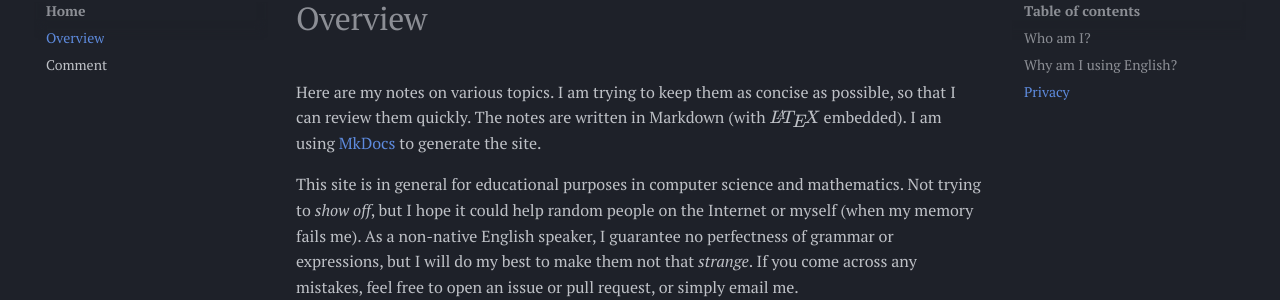
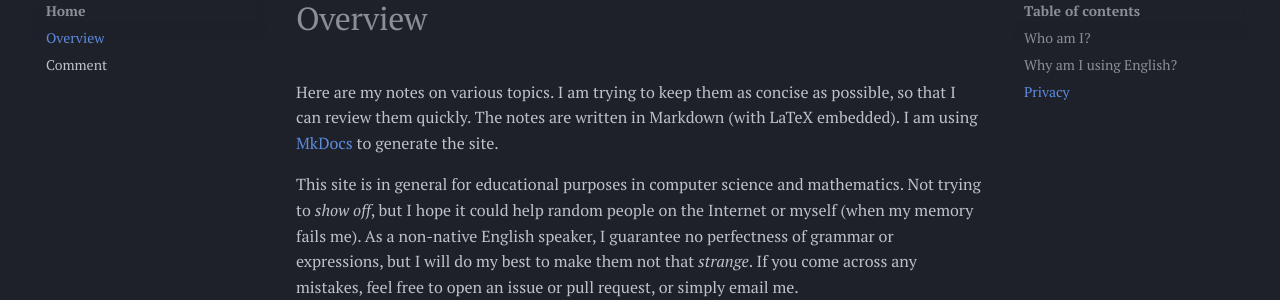
Before and after one commit to Xecades/Notes, an MkDocs documentation site: the page built from docs/index.md, in a window 1280 px wide and 1369 px high. Shown: the part 148-448 px from the top of the window. Built offline with MkDocs 1.6.1 and Material for MkDocs 9.7.7, drawn with Linux system fonts in a browser that asks for light colours; comment, search, counter and statistics services are not loaded.

```diff
--- a/docs/index.md
+++ b/docs/index.md
@@ -1,6 +1,6 @@
 # Overview
 
-Here are my notes on various topics. I am trying to keep them as concise as possible, so that I can review them quickly. The notes are written in Markdown (with $\LaTeX$ embedded). I am using [MkDocs](https://www.mkdocs.org/) to generate the site.
+Here are my notes on various topics. I am trying to keep them as concise as possible, so that I can review them quickly. The notes are written in Markdown (with LaTeX embedded). I am using [MkDocs](https://www.mkdocs.org/) to generate the site.
 
 This site is in general for educational purposes in computer science and mathematics. Not trying to *show off*, but I hope it could help random people on the Internet or myself (when my memory fails me). As a non-native English speaker, I guarantee no perfectness of grammar or expressions, but I will do my best to make them not that *strange*. If you come across any mistakes, feel free to open an issue or pull request, or simply email me.
 
```
Also changed, not shown: docs/others/macOS-command-collection.md (+1 -1 lines).
